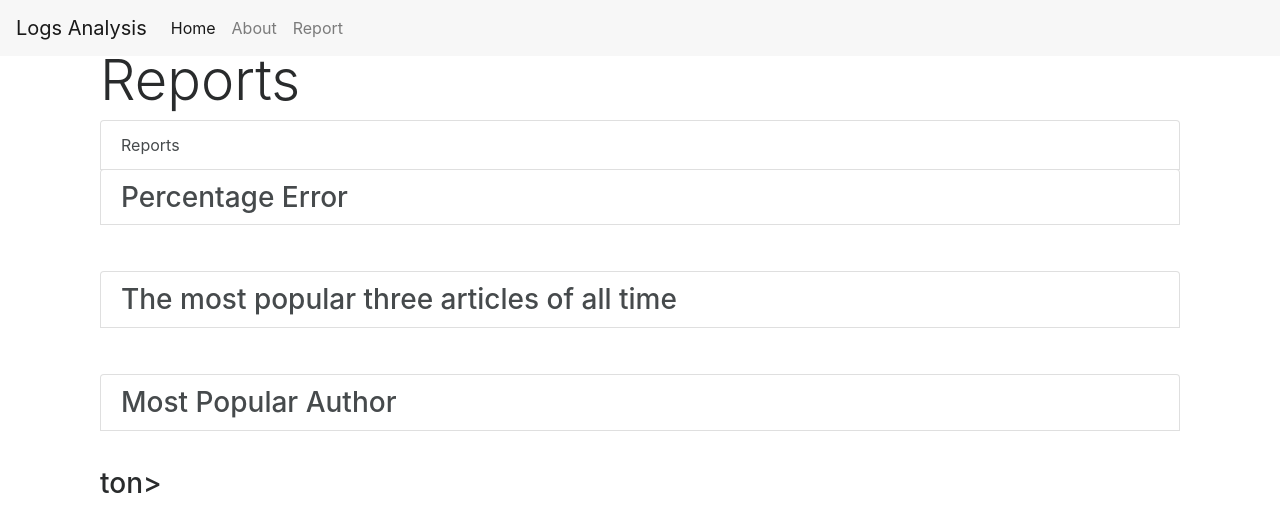
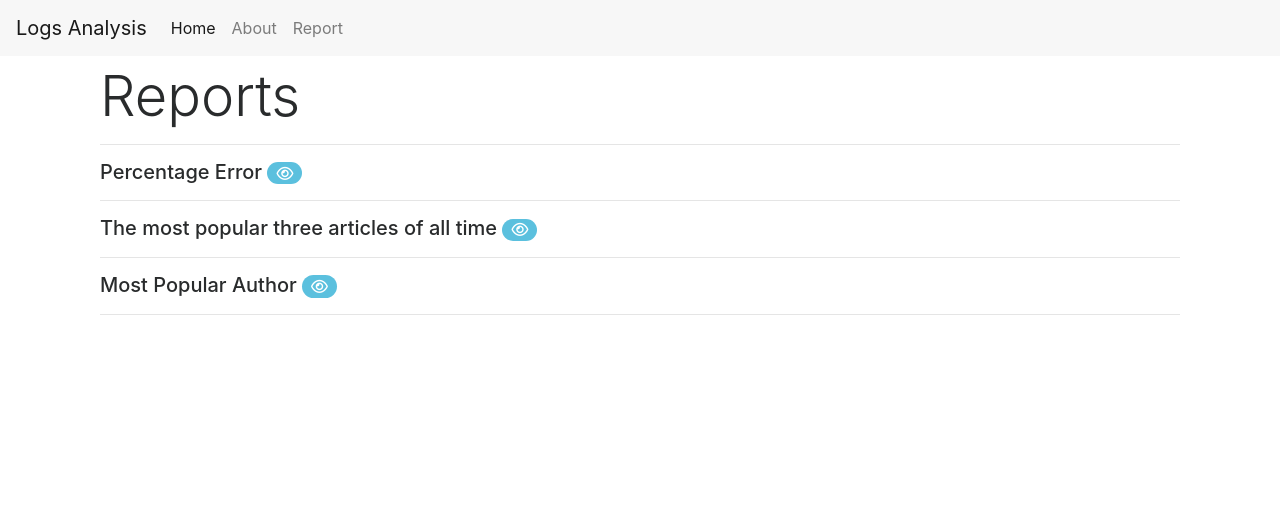
Before and after one commit to paulojr83/logs-analysis-project, a Flask app: page /report in a window 1280 px wide. Shown: the top 532 px of the page. Run offline with Flask 2, Linux system fonts and the light colour scheme; some libraries are stand-ins or nearby versions.

Commit message:
finished

```diff
--- a/app/templates/report.html
+++ b/app/templates/report.html
@@ -1,17 +1,19 @@
 {% extends "layout.html" %}
 {% block content %}
 <div class="container">
-    <div class="jumbo">
-        <h1 class="display-4">Reports</h1>
-    </div>
 
-   <div class="list-group">
-       <a href="#" class="list-group-item list-group-item-action">Reports</a>
-        <h3><a class="list-group-item list-group-item-action" href ="{{url_for('percentage_error') }}" >Percentage Error</a><br><h3>
-        <h3><a class="list-group-item list-group-item-action" href ="{{url_for('articles') }}" >The most popular three articles of all time</a><br><h3>
-        <h3><a class="list-group-item list-group-item-action" href ="{{url_for('most_popular') }}" >Most Popular Author</a><br><h3>ton>
-    </div>
-
+    <p>
+        <h1 class="display-4">Reports </h1>
+    </p>
+    <p class="justify-content-between">
+    <hr>
+    <h5>Percentage Error <a href ="{{url_for('percentage_error') }}" ><span class="badge badge-pill badge-info"><i class="fa fa-eye" aria-hidden="true"></i></span></a></h5>
+    <hr>
+    <h5>The most popular three articles of all time <a href ="{{url_for('articles') }}" ><span class="badge badge-pill badge-info"><i class="fa fa-eye" aria-hidden="true"></i></span></a></h5>
+    <hr>
+    <h5>Most Popular Author <a href ="{{url_for('most_popular') }}" ><span class="badge badge-pill badge-info"><i class="fa fa-eye" aria-hidden="true"></i></span></a></h5>
+    <hr>
+    </p>
 </div>
 
 {% endblock %}
```
